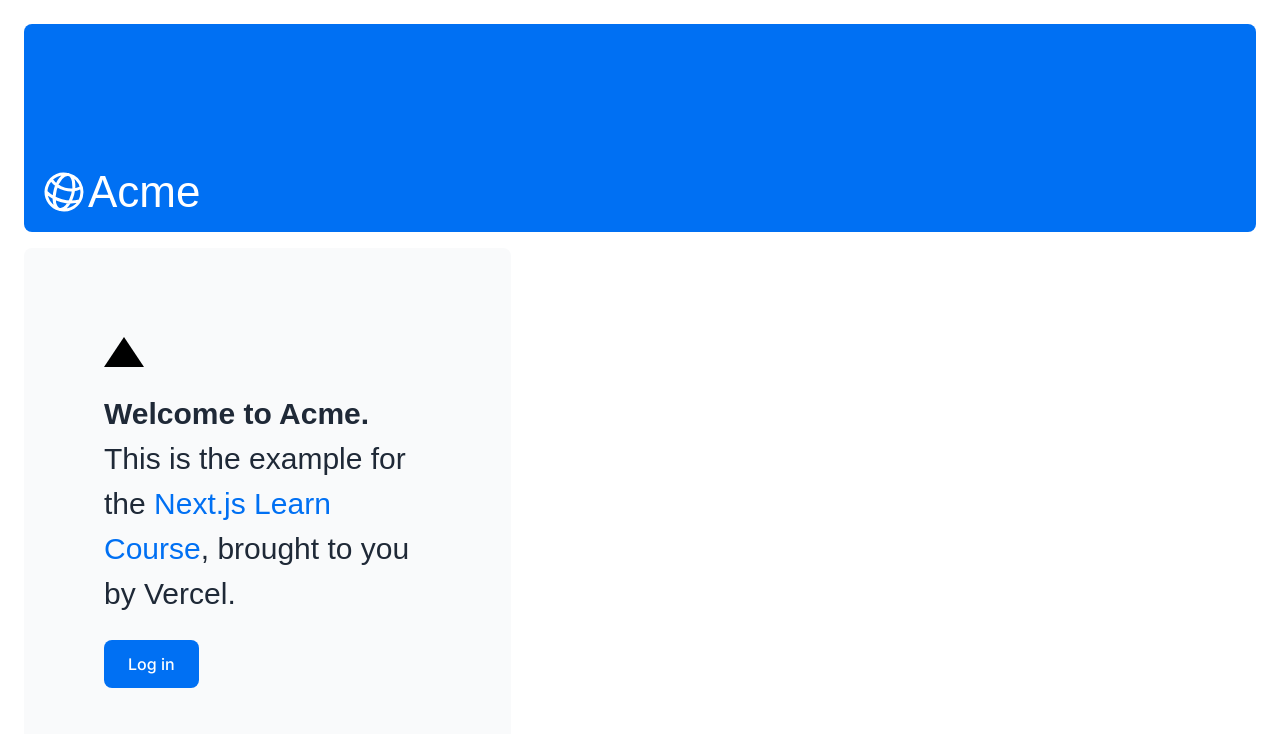
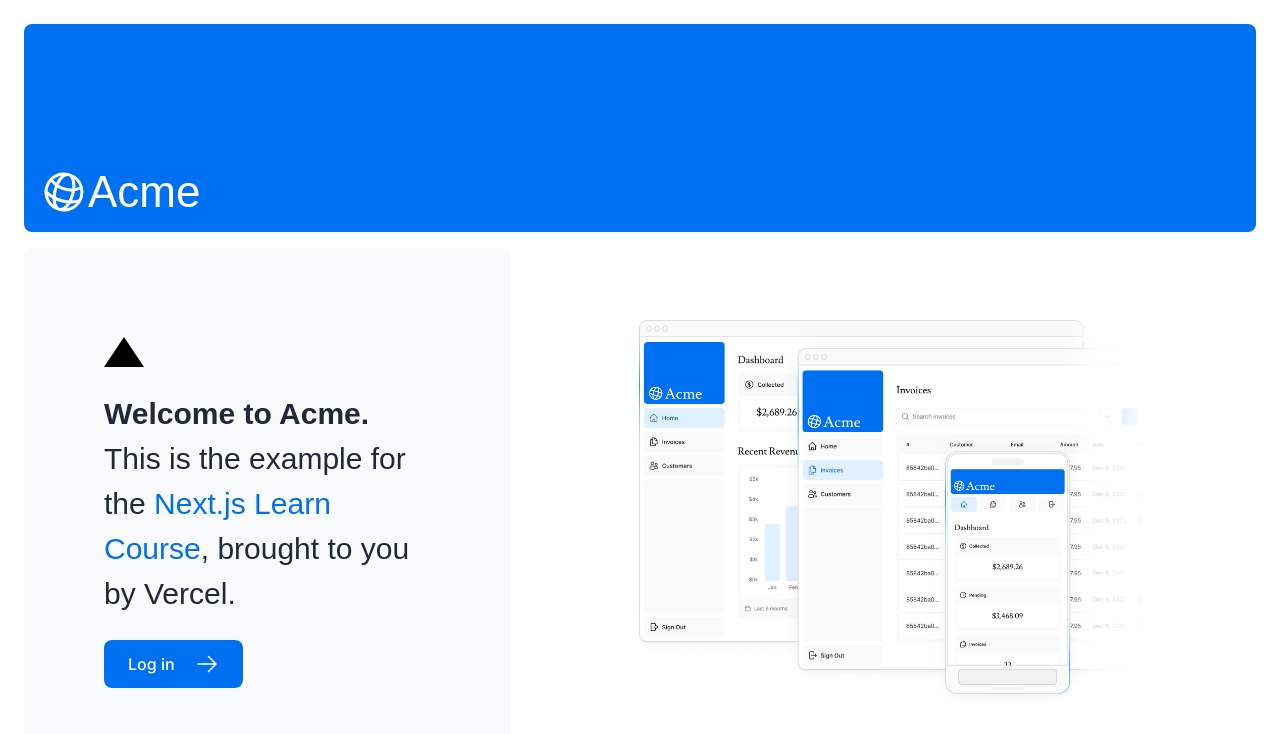
Before and after one commit to RodriguezTheo/nextjs14-courses, a Next.js app: page / in a window 1280 px wide. Shown: the top 734 px of the page. Built offline with nearby package versions, Linux system fonts and the light colour scheme; a web font is replaced by a local one.

Commit message:
Adding next/image

```diff
--- a/app/page.tsx
+++ b/app/page.tsx
@@ -2,6 +2,10 @@
 
 import Link from "next/link";
 import { lusitana } from "@/app/ui/fonts";
+import { ArrowRightIcon } from "@heroicons/react/24/outline";
+
+import Image from "next/image";
+
 export default function Page() {
   return (
     <main className="flex min-h-screen flex-col p-6">
@@ -25,10 +29,25 @@
             className="flex items-center gap-5 self-start rounded-lg bg-blue-500 px-6 py-3 text-sm font-medium text-white transition-colors hover:bg-blue-400 md:text-base"
           >
             <span>Log in</span>
+            <ArrowRightIcon className="w-5 md:w-6" />
           </Link>
         </div>
         <div className="flex items-center justify-center p-6 md:w-3/5 md:px-28 md:py-12">
           {/* Add Hero Images Here */}
+          <Image
+            src="/hero-desktop.png"
+            width={1000}
+            height={760}
+            className="hidden md:block"
+            alt="Screenshots of the dashboard project showing desktop and mobile versions"
+          />
+          <Image
+            src="/hero-mobile.png"
+            width={560}
+            height={620}
+            className="block md:hidden"
+            alt="Screenshot of the dashboard project showing mobile version"
+          />
         </div>
       </div>
     </main>
```
